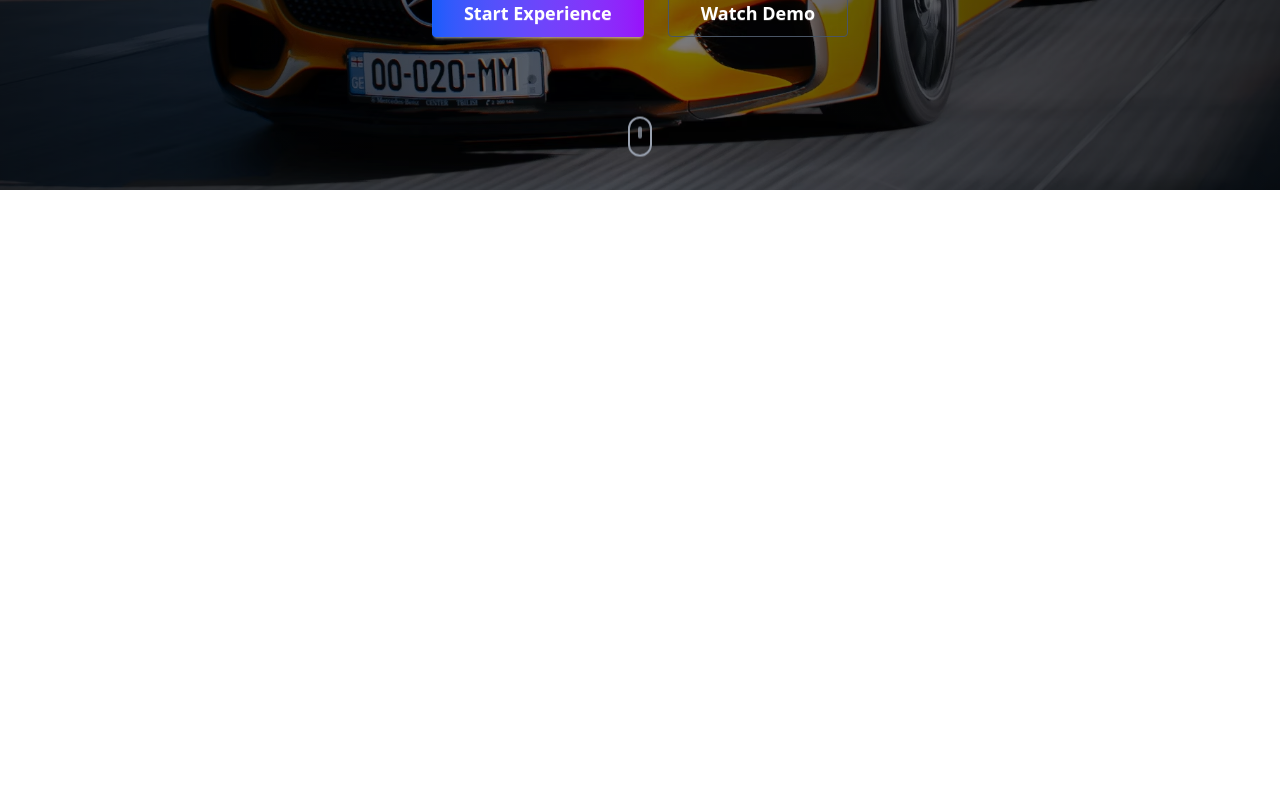
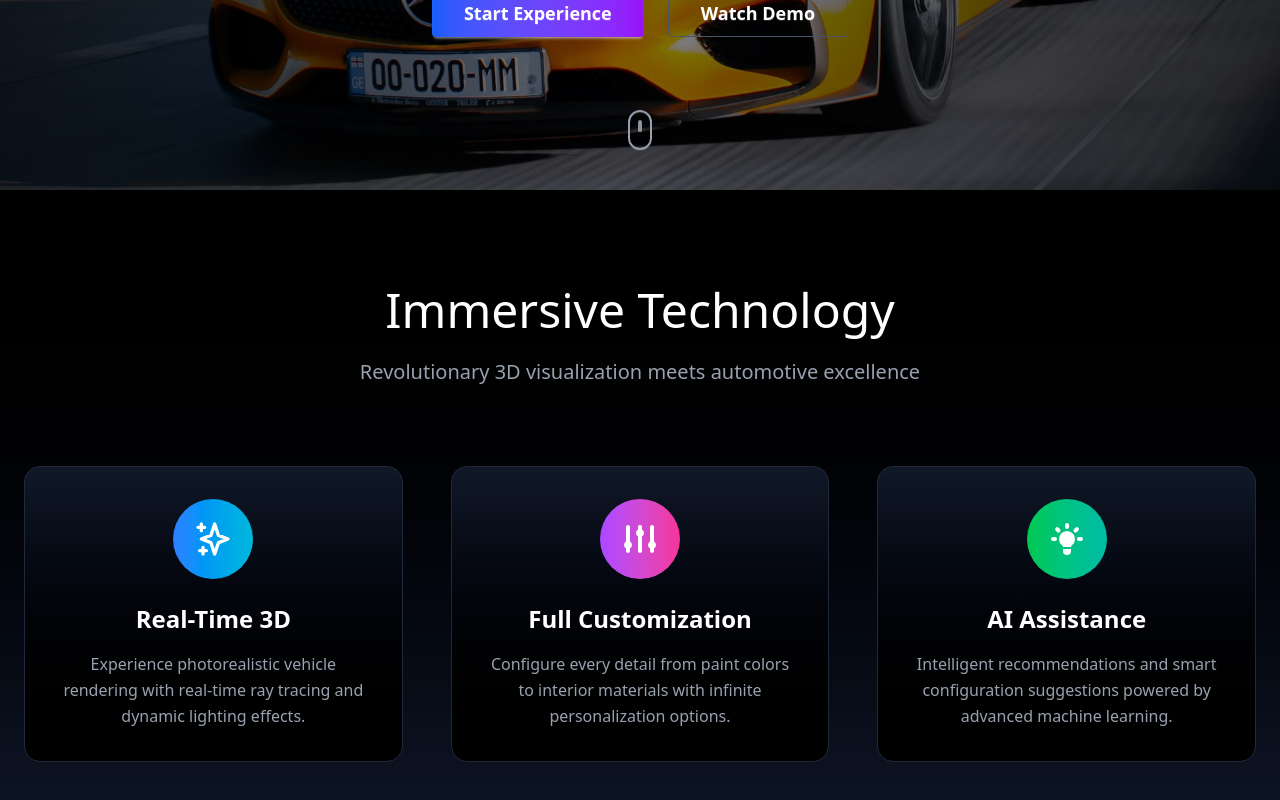
Before and after one commit to Yanislammari/Motorvolt-Front, a React (Vite) app: page / in a window 1280 px wide. Shown: the part 610-1410 px from the top of the page. Before the commit the page ends 800 px from the top, so only its background shows below. Built offline with nearby package versions, Linux system fonts and the light colour scheme.

Commit message:
Add FeatureCard component

```diff
--- /dev/null
+++ b/src/components/FeatureCard.tsx
@@ -0,0 +1,21 @@
+import React from "react";
+
+interface FeatureCardProps {
+  icon: React.ReactNode;
+  title: string;
+  desccription: string;
+  gradient: string;
+  hoverColor: string;
+}
+
+const FeatureCard: React.FC<FeatureCardProps> = ({ icon, title, desccription, gradient, hoverColor }) => {
+  return (
+    <div className={`group text-center p-8 rounded-2xl bg-gradient-to-b from-gray-900 to-black border border-gray-800 hover:border-${hoverColor}-500 transition-all duration-500 hover:transform hover:scale-105`}>
+      <div className={`w-20 h-20 mx-auto mb-6 rounded-full flex items-center justify-center ${gradient}`}>{icon}</div>
+      <h3 className="text-2xl font-semibold mb-4">{title}</h3>
+      <p className="text-gray-400 leading-relaxed">{desccription}</p>
+    </div>
+  );
+}
+
+export default FeatureCard;
--- a/src/pages/Home.tsx
+++ b/src/pages/Home.tsx
@@ -3,12 +3,29 @@ import Navbar from "../components/Navbar";
 import HeroBanner from "../components/HeroBanner";
 import menuItems from "../constants/MenuItems";
 import heroBannerImg from "../assets/images/hero-banner.avif";
+import FeatureCard from "../components/FeatureCard";
+import { HiOutlineSparkles } from "react-icons/hi";
+import { HiAdjustments } from "react-icons/hi";
+import { HiLightBulb } from "react-icons/hi";
 
 const Home: React.FC = () => {
   return (
     <div className="min-h-screen bg-black text-white overflow-hidden">
       <Navbar menuItems={menuItems} />
       <HeroBanner backgroundImage={heroBannerImg} />
+      <section className="py-24 bg-gradient-to-b from-black to-gray-900">
+        <div className="container mx-auto px-6">
+          <div className="text-center mb-20">
+            <h2 className="text-5xl font-thin mb-6">Immersive Technology</h2>
+            <p className="text-xl text-gray-400 max-w-2xl mx-auto">Revolutionary 3D visualization meets automotive excellence</p>
+          </div>
+          <div className="grid md:grid-cols-3 gap-12">
+            <FeatureCard icon={<HiOutlineSparkles className="w-10 h-10 text-white" />} title="Real-Time 3D" desccription="Experience photorealistic vehicle rendering with real-time ray tracing and dynamic lighting effects." gradient="bg-gradient-to-r from-blue-500 to-cyan-500" hoverColor="blue" />
+            <FeatureCard icon={<HiAdjustments className="w-10 h-10 text-white" />} title="Full Customization" desccription="Configure every detail from paint colors to interior materials with infinite personalization options." gradient="bg-gradient-to-r from-purple-500 to-pink-500" hoverColor="purple" />
+            <FeatureCard icon={<HiLightBulb className="w-10 h-10 text-white" />} title="AI Assistance" desccription="Intelligent recommendations and smart configuration suggestions powered by advanced machine learning." gradient="bg-gradient-to-r from-green-500 to-teal-500" hoverColor="green" />
+          </div>
+        </div>
+      </section>
     </div>
   );
 };
```
